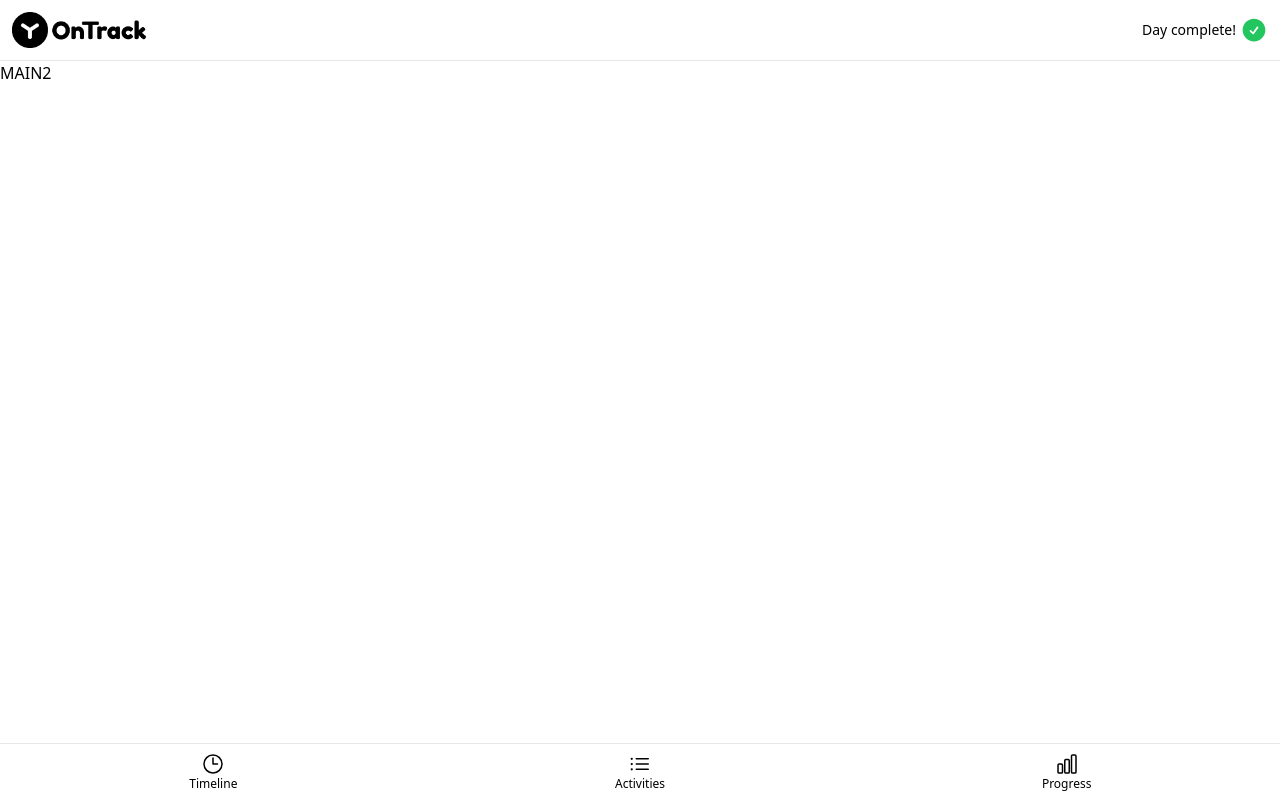
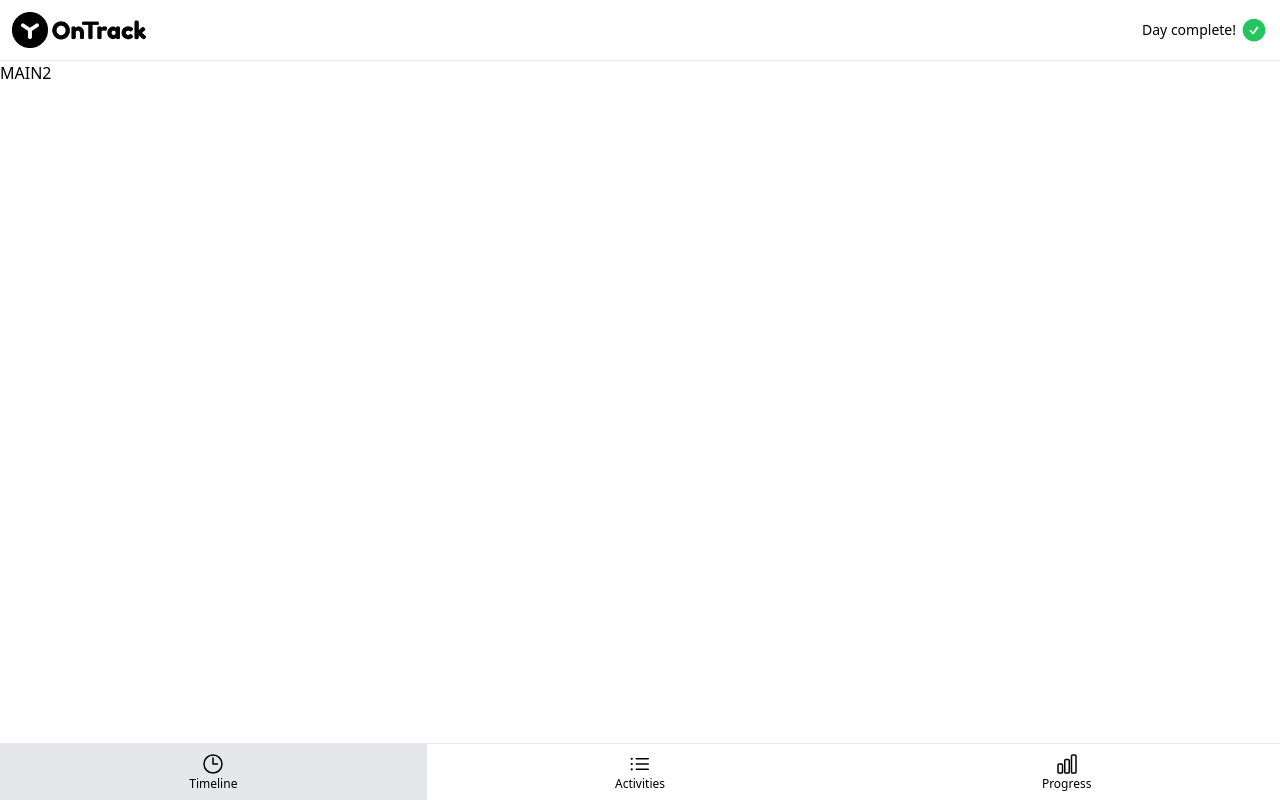
Before and after one commit to alpetrushkin1984/onTrack, a Vue app: page /#timeline in a window 1280 px wide. Built offline with nearby package versions, Linux system fonts and the light colour scheme.

Commit message:
Нормализация хеша страницы

```diff
--- a/src/components/TheNav.vue
+++ b/src/components/TheNav.vue
@@ -1,4 +1,7 @@
 <script setup>
+import { ref } from 'vue'
+import { PAGE_TIMELINE, PAGE_ACTIVITIES, PAGE_PROGRESS } from '@/constants.js'
+
 import NavItem from '../components/NavItem.vue'
 import {
     ChartBarIcon,
@@ -7,10 +10,22 @@
 } from '@heroicons/vue/24/outline/index.js'
 
 const navItems = {
-    timeline: ClockIcon,
-    activities: ListBulletIcon,
-    progress: ChartBarIcon,
+    [PAGE_TIMELINE]: ClockIcon,
+    [PAGE_ACTIVITIES]: ListBulletIcon,
+    [PAGE_PROGRESS]: ChartBarIcon,
 }
+
+function normalizePageHash() {
+    const hash = window.location.hash.slice(1)
+
+    if (Object.keys(navItems).includes(hash)) {
+        return hash
+    }
+    window.location.hash = PAGE_TIMELINE
+    return PAGE_TIMELINE
+}
+
+const currentPage = ref(normalizePageHash())
 </script>
 
 <template>
@@ -20,6 +35,10 @@
                 v-for="(icon, page) in navItems"
                 :key="page"
                 :href="`#${page}`"
+                :class="{
+                    'bg-gray-200 pointer-events-none': page === currentPage,
+                }"
+                @click="currentPage = page"
             >
                 <component :is="icon" class="h-6 w-6" /> {{ page }}
             </NavItem>
--- /dev/null
+++ b/src/constants.js
@@ -0,0 +1,3 @@
+export const PAGE_TIMELINE = 'timeline'
+export const PAGE_ACTIVITIES = 'activities'
+export const PAGE_PROGRESS = 'progress'
```
